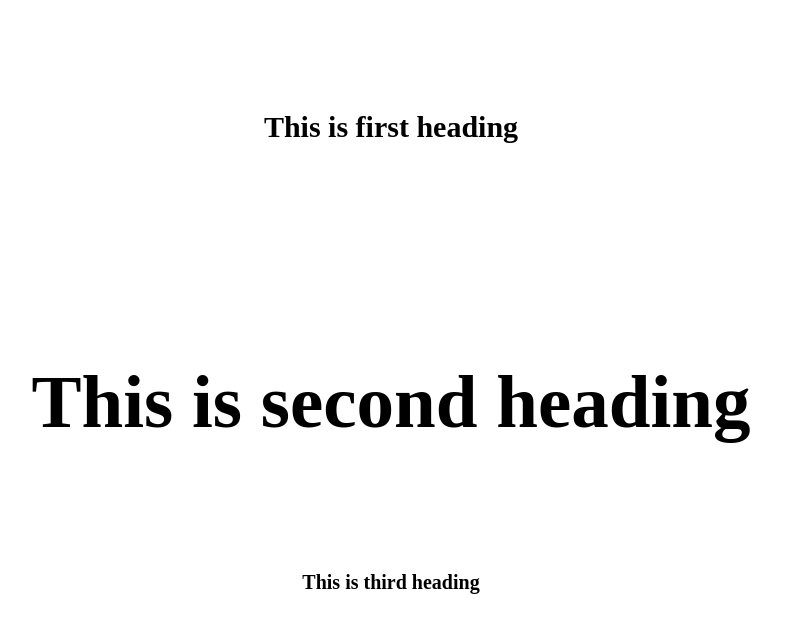
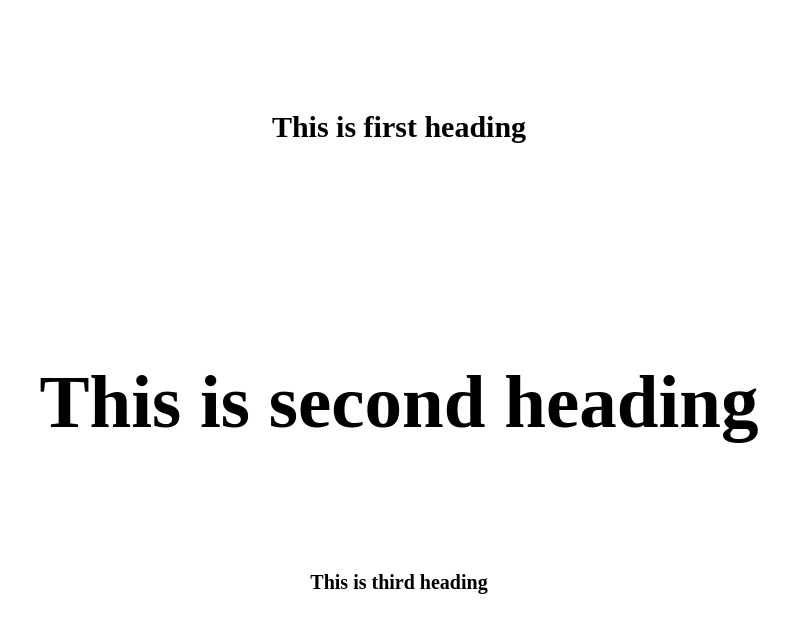
Before and after one commit to ChhayaSharma13/FrontEndWebDevelopment, a plain HTML site: page SizeUnits.html in a window 1280 px wide. Shown: the whole page, without its empty margins (249-1038 px from the left). Drawn offline with Linux system fonts and the light colour scheme.

Commit message:
height and width in vw and vh

```diff
--- a/SizeUnits.html
+++ b/SizeUnits.html
@@ -9,6 +9,11 @@
             font-size:25px;
         }
         .container{
+            /* use % for width instead of vw  */
+            width:100vw;
+            height:100vh;
+            /* 100vh -complete height of viewport */
+
             font-size:10px;
         }
         h1{
```
